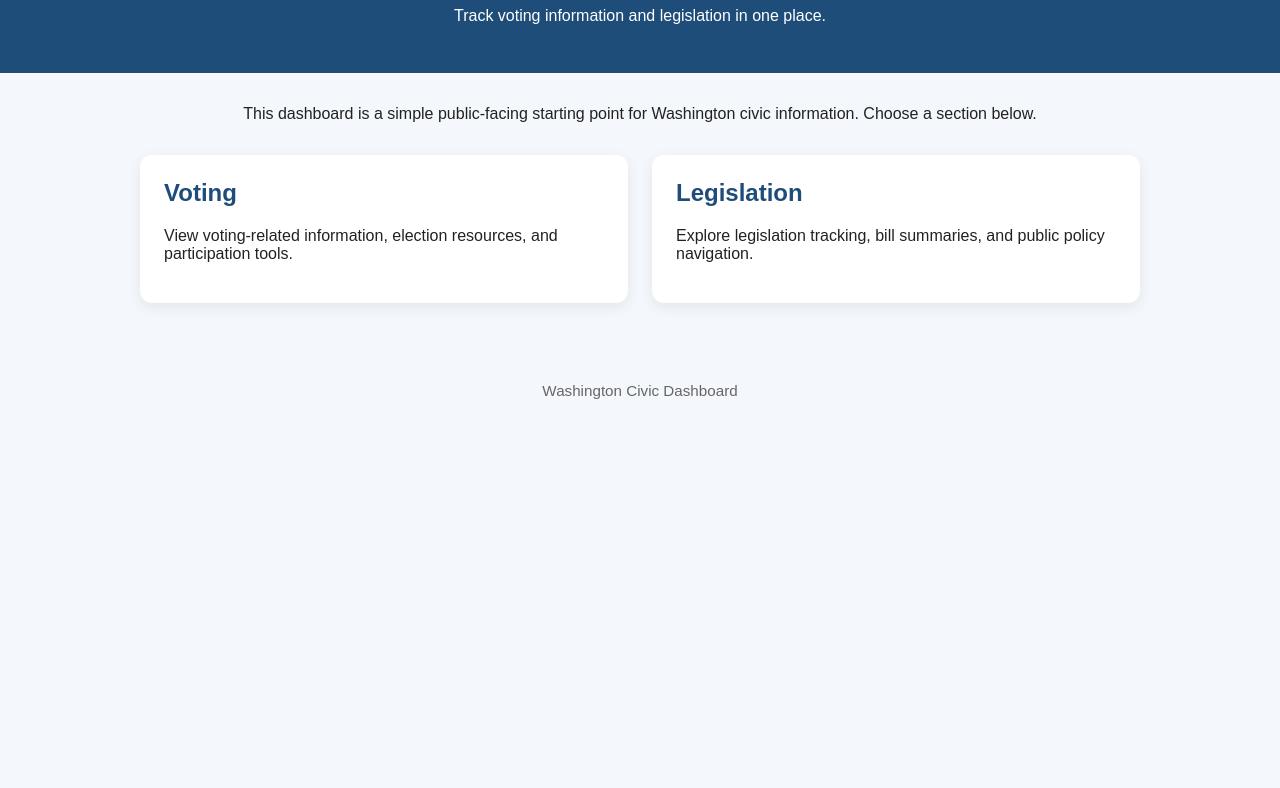
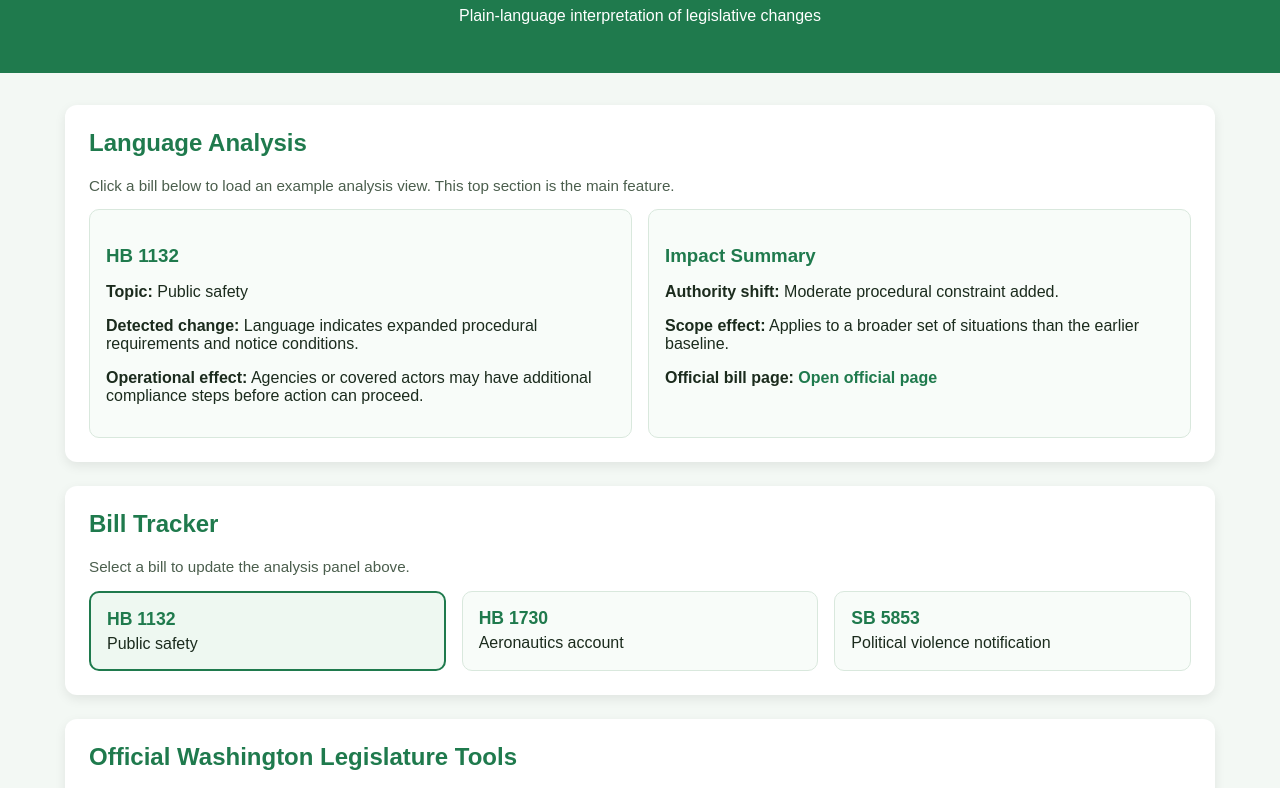
Before and after one commit to Mellieradpants/wa-civic-dashboard, a plain HTML site: page index.html in a window 1280 px wide. Shown: the part 105-893 px from the top of the page. Before the commit the page ends 800 px from the top, so only its background shows below. Drawn offline with Linux system fonts and the light colour scheme.

Commit message:
Update index.html

```diff
--- a/index.html
+++ b/index.html
@@ -1,114 +1,251 @@
 
-<!DOCTYPE html>
+
+ <!DOCTYPE html>
 <html lang="en">
 <head>
   <meta charset="UTF-8" />
   <meta name="viewport" content="width=device-width, initial-scale=1.0" />
-  <title>Washington Civic Dashboard</title>
+  <title>Washington Legislative Language Analyzer</title>
   <style>
     body {
       font-family: Arial, sans-serif;
       margin: 0;
-      padding: 0;
-      background: #f4f7fb;
-      color: #222;
+      background: #f3f8f4;
+      color: #1b2b1d;
     }
 
     header {
-      background: #1f4d7a;
+      background: #1f7a4d;
       color: white;
-      padding: 2rem 1rem;
+      padding: 2rem;
       text-align: center;
     }
 
     main {
-      max-width: 1000px;
-      margin: 2rem auto;
-      padding: 0 1rem;
+      max-width: 1150px;
+      margin: auto;
+      padding: 2rem;
     }
 
-    .intro {
-      text-align: center;
-      margin-bottom: 2rem;
+    .section {
+      background: white;
+      padding: 1.5rem;
+      margin-bottom: 1.5rem;
+      border-radius: 12px;
+      box-shadow: 0 4px 12px rgba(0,0,0,0.08);
     }
 
-    .card-grid {
-      display: grid;
-      grid-template-columns: repeat(auto-fit, minmax(260px, 1fr));
-      gap: 1.5rem;
+    h2 {
+      margin-top: 0;
+      color: #1f7a4d;
     }
 
-    .card-link {
-      text-decoration: none;
-      color: inherit;
-      display: block;
+    h3 {
+      margin-bottom: 0.5rem;
+      color: #1f7a4d;
     }
 
-    .card {
-      background: white;
-      border-radius: 12px;
-      padding: 1.5rem;
-      box-shadow: 0 4px 14px rgba(0, 0, 0, 0.08);
-      transition: transform 0.15s ease, box-shadow 0.15s ease;
-      height: 100%;
-      box-sizing: border-box;
+    .note {
+      color: #4b5e4d;
+      font-size: 0.95rem;
     }
 
-    .card:hover {
-      transform: translateY(-4px);
-      box-shadow: 0 8px 20px rgba(0, 0, 0, 0.12);
+    a {
+      color: #1f7a4d;
+      text-decoration: none;
+      font-weight: 600;
     }
 
-    .card h2 {
-      margin-top: 0;
-      color: #1f4d7a;
+    a:hover {
+      text-decoration: underline;
+    }
+
+    .bill-grid {
+      display: grid;
+      grid-template-columns: repeat(auto-fit, minmax(240px, 1fr));
+      gap: 1rem;
+      margin-top: 1rem;
+    }
+
+    .bill-card {
+      border: 1px solid #d9e8dd;
+      background: #f8fcf9;
+      border-radius: 10px;
+      padding: 1rem;
+      cursor: pointer;
+      transition: transform 0.15s ease, box-shadow 0.15s ease, border-color 0.15s ease;
+    }
+
+    .bill-card:hover {
+      transform: translateY(-2px);
+      box-shadow: 0 6px 14px rgba(0,0,0,0.08);
+      border-color: #1f7a4d;
+    }
+
+    .bill-card.active {
+      border: 2px solid #1f7a4d;
+      background: #eef8f1;
+    }
+
+    .bill-label {
+      font-size: 1.1rem;
+      font-weight: 700;
+      margin-bottom: 0.35rem;
+      color: #1f7a4d;
+    }
+
+    .analysis-grid {
+      display: grid;
+      grid-template-columns: 1fr 1fr;
+      gap: 1rem;
+    }
+
+    .analysis-box {
+      background: #f8fcf9;
+      border: 1px solid #d9e8dd;
+      border-radius: 10px;
+      padding: 1rem;
+    }
+
+    ul.tool-list {
+      margin: 0;
+      padding-left: 1.2rem;
     }
 
     footer {
       text-align: center;
-      padding: 2rem 1rem;
-      color: #666;
-      font-size: 0.95rem;
+      padding: 1.5rem;
+      color: #5a6b5d;
+      font-size: 0.9rem;
+    }
+
+    @media (max-width: 800px) {
+      .analysis-grid {
+        grid-template-columns: 1fr;
+      }
     }
   </style>
 </head>
 <body>
+
   <header>
-    <h1>Washington Civic Dashboard</h1>
-    <p>Track voting information and legislation in one place.</p>
+    <h1>Washington Legislative Language Analyzer</h1>
+    <p>Plain-language interpretation of legislative changes</p>
   </header>
 
   <main>
-    <section class="intro">
-      <p>
-        This dashboard is a simple public-facing starting point for Washington civic information.
-        Choose a section below.
+    <div class="section">
+      <h2>Language Analysis</h2>
+      <p class="note">
+        Click a bill below to load an example analysis view. This top section is the main feature.
       </p>
-    </section>
 
-    <section class="card-grid">
-      <a class="card-link" href="voting.html">
-        <div class="card">
-          <h2>Voting</h2>
-          <p>
-            View voting-related information, election resources, and participation tools.
-          </p>
+      <div class="analysis-grid">
+        <div class="analysis-box">
+          <h3 id="analysisBill">HB 1132</h3>
+          <p><strong>Topic:</strong> <span id="analysisTopic">Public safety</span></p>
+          <p><strong>Detected change:</strong> <span id="analysisChange">Language indicates expanded procedural requirements and notice conditions.</span></p>
+          <p><strong>Operational effect:</strong> <span id="analysisEffect">Agencies or covered actors may have additional compliance steps before action can proceed.</span></p>
         </div>
-      </a>
 
-      <a class="card-link" href="legislation.html">
-        <div class="card">
-          <h2>Legislation</h2>
-          <p>
-            Explore legislation tracking, bill summaries, and public policy navigation.
-          </p>
+        <div class="analysis-box">
+          <h3>Impact Summary</h3>
+          <p><strong>Authority shift:</strong> <span id="analysisAuthority">Moderate procedural constraint added.</span></p>
+          <p><strong>Scope effect:</strong> <span id="analysisScope">Applies to a broader set of situations than the earlier baseline.</span></p>
+          <p><strong>Official bill page:</strong> <a id="analysisLink" href="https://app.leg.wa.gov/billsummary?BillNumber=1132&Year=2025" target="_blank">Open official page</a></p>
         </div>
-      </a>
-    </section>
+      </div>
+    </div>
+
+    <div class="section">
+      <h2>Bill Tracker</h2>
+      <p class="note">
+        Select a bill to update the analysis panel above.
+      </p>
+
+      <div class="bill-grid">
+        <div class="bill-card active"
+             data-bill="HB 1132"
+             data-topic="Public safety"
+             data-change="Language indicates expanded procedural requirements and notice conditions."
+             data-effect="Agencies or covered actors may have additional compliance steps before action can proceed."
+             data-authority="Moderate procedural constraint added."
+             data-scope="Applies to a broader set of situations than the earlier baseline."
+             data-link="https://app.leg.wa.gov/billsummary?BillNumber=1132&Year=2025">
+          <div class="bill-label">HB 1132</div>
+          <div>Public safety</div>
+        </div>
+
+        <div class="bill-card"
+             data-bill="HB 1730"
+             data-topic="Aeronautics account"
+             data-change="Funding and allocation language appears to refine where resources may be directed."
+             data-effect="Administrative handling of aeronautics-related funds may become more specific or restricted."
+             data-authority="Allocation rules clarified."
+             data-scope="Narrower financial handling conditions."
+             data-link="https://app.leg.wa.gov/billsummary?BillNumber=1730&Year=2025">
+          <div class="bill-label">HB 1730</div>
+          <div>Aeronautics account</div>
+        </div>
+
+        <div class="bill-card"
+             data-bill="SB 5853"
+             data-topic="Political violence notification"
+             data-change="Notification duties appear to be made more explicit for certain reporting situations."
+             data-effect="Covered parties may face clearer or more mandatory reporting expectations."
+             data-authority="Notification obligations strengthened."
+             data-scope="Additional reporting scenarios may now be included."
+             data-link="https://app.leg.wa.gov/billsummary?BillNumber=5853&Year=2025">
+          <div class="bill-label">SB 5853</div>
+          <div>Political violence notification</div>
+        </div>
+      </div>
+    </div>
+
+    <div class="section">
+      <h2>Official Washington Legislature Tools</h2>
+      <ul class="tool-list">
+        <li><a href="https://app.leg.wa.gov/billsummary/" target="_blank">Bill Summary Search</a></li>
+        <li><a href="https://leg.wa.gov/search/" target="_blank">LegSearch</a></li>
+        <li><a href="https://app.leg.wa.gov/bi/topicalindex" target="_blank">Bills by Topic</a></li>
+        <li><a href="https://leg.wa.gov/bills-meetings-and-session/bills/how-to-track-a-bill/" target="_blank">How to Track a Bill</a></li>
+      </ul>
+      <p class="note">
+        These links stay here for direct access to the official source material.
+      </p>
+    </div>
   </main>
 
   <footer>
-    <p>Washington Civic Dashboard</p>
+    Washington prototype state example
   </footer>
+
+  <script>
+    const cards = document.querySelectorAll('.bill-card');
+
+    const analysisBill = document.getElementById('analysisBill');
+    const analysisTopic = document.getElementById('analysisTopic');
+    const analysisChange = document.getElementById('analysisChange');
+    const analysisEffect = document.getElementById('analysisEffect');
+    const analysisAuthority = document.getElementById('analysisAuthority');
+    const analysisScope = document.getElementById('analysisScope');
+    const analysisLink = document.getElementById('analysisLink');
+
+    cards.forEach(card => {
+      card.addEventListener('click', () => {
+        cards.forEach(c => c.classList.remove('active'));
+        card.classList.add('active');
+
+        analysisBill.textContent = card.dataset.bill;
+        analysisTopic.textContent = card.dataset.topic;
+        analysisChange.textContent = card.dataset.change;
+        analysisEffect.textContent = card.dataset.effect;
+        analysisAuthority.textContent = card.dataset.authority;
+        analysisScope.textContent = card.dataset.scope;
+        analysisLink.href = card.dataset.link;
+      });
+    });
+  </script>
+
 </body>
 </html>
```
